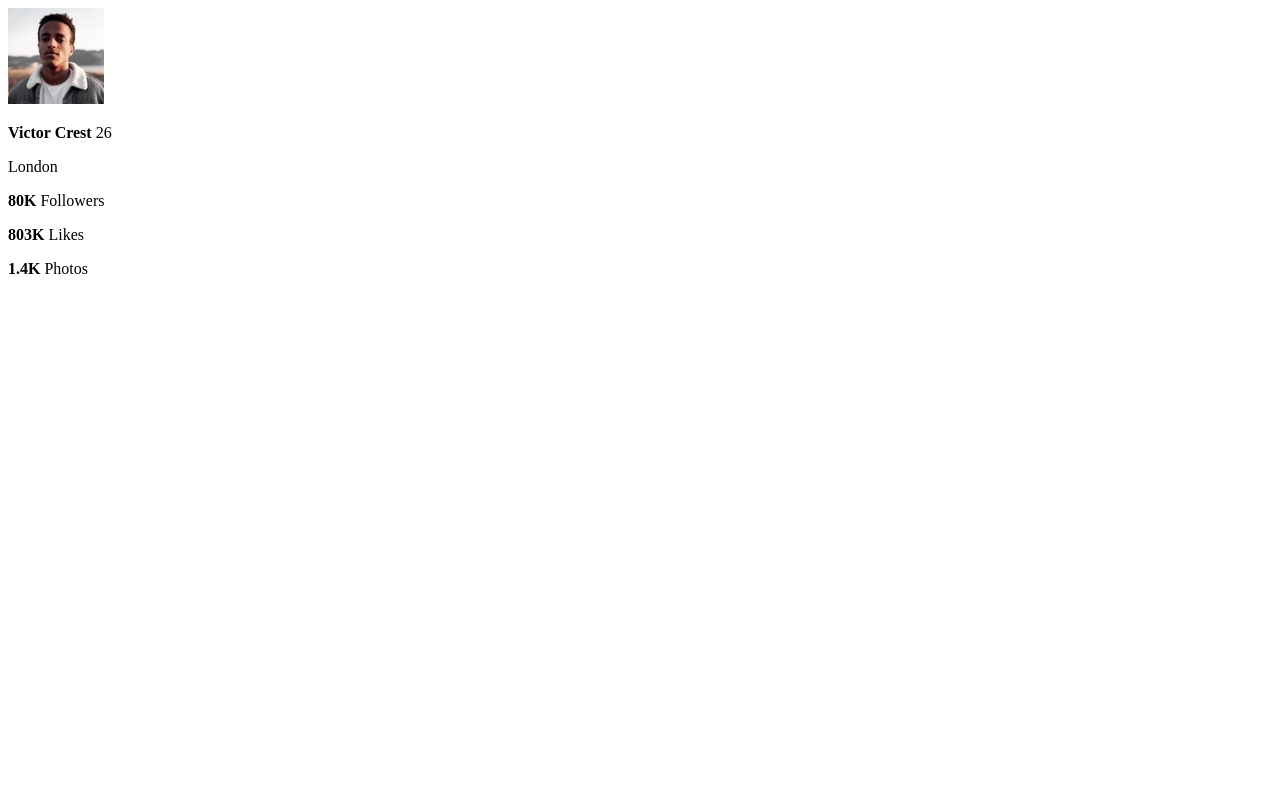
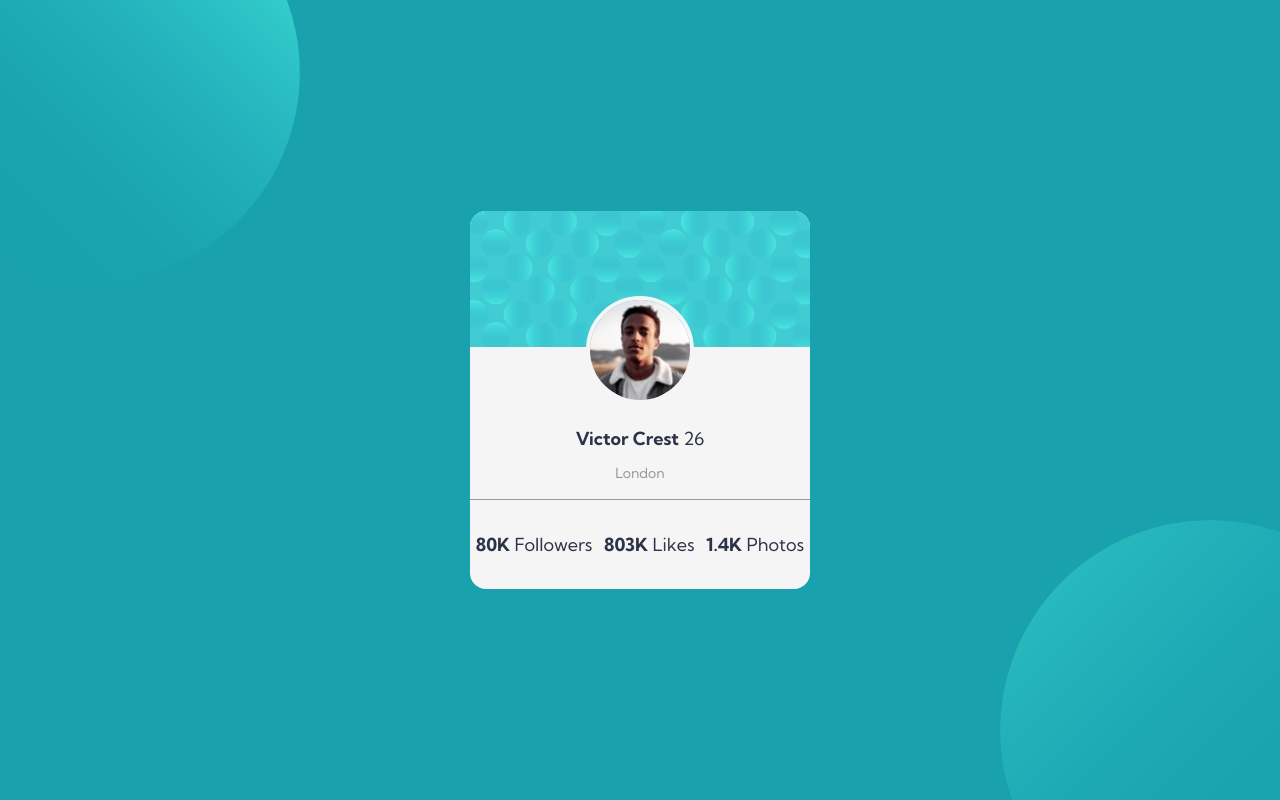
Before and after one commit to domKirs/Profile-card-component, a plain HTML site: page index.html in a window 1280 px wide. Drawn offline with Linux system fonts and the light colour scheme.

Commit message:
updated .sccs, .html

```diff
--- a/css/main.css
+++ b/css/main.css
@@ -1 +1,139 @@
-/* No CSS *//*# sourceMappingURL=main.css.map */
+@import url("https://fonts.googleapis.com/css2?family=Kumbh+Sans:wght@300;400;700&display=swap");
+*, *::before, *::after {
+  -webkit-box-sizing: border-box;
+          box-sizing: border-box;
+}
+
+html {
+  font-size: 18px;
+  font-family: 'Kumbh Sans', sans-serif;
+  color: #2d3248;
+}
+
+body {
+  margin: 0;
+}
+
+main {
+  height: 100vh;
+  width: 100%;
+  background-color: #19a2ae;
+  background-repeat: no-repeat;
+  background-image: url("../images/bg-pattern-top.svg"), url("../images/bg-pattern-bottom.svg");
+  background-position: top -138px left -120px,
+ bottom -140px right -140px;
+  background-size: 420px;
+  display: -webkit-box;
+  display: -ms-flexbox;
+  display: flex;
+  -webkit-box-pack: center;
+      -ms-flex-pack: center;
+          justify-content: center;
+  -webkit-box-align: center;
+      -ms-flex-align: center;
+          align-items: center;
+}
+
+article {
+  background-color: whitesmoke;
+  border-radius: 16px;
+  display: -webkit-box;
+  display: -ms-flexbox;
+  display: flex;
+  -webkit-box-orient: vertical;
+  -webkit-box-direction: normal;
+      -ms-flex-direction: column;
+          flex-direction: column;
+  -webkit-box-pack: center;
+      -ms-flex-pack: center;
+          justify-content: center;
+  width: 340px;
+}
+
+article > header {
+  height: 8rem;
+  position: relative;
+  background-image: url("../images/bg-pattern-card.svg");
+  background-size: 100%;
+  background-repeat: no-repeat;
+  border-top-left-radius: 16px;
+  border-top-right-radius: 16px;
+}
+
+article > header > img {
+  height: 6rem;
+  position: absolute;
+  left: calc(50% - 3rem);
+  bottom: -34%;
+  display: block;
+  border: 4px solid whitesmoke;
+  border-radius: 50%;
+}
+
+article > section:first-of-type {
+  height: 8rem;
+  padding-top: 3rem;
+  -ms-flex-wrap: wrap;
+      flex-wrap: wrap;
+  text-align: center;
+}
+
+article > section:first-of-type > p {
+  margin-bottom: 0.5rem;
+}
+
+article > section:first-of-type > p > strong {
+  font-weight: 700;
+}
+
+article > section:first-of-type > p > span {
+  font-weight: 400;
+  color: #969696;
+}
+
+article > section:first-of-type > p:last-of-type {
+  font-size: 14px;
+  text-align: center;
+  -webkit-box-flex: 1;
+      -ms-flex: 1 0 100%;
+          flex: 1 0 100%;
+  color: #969696;
+}
+
+article > section:last-of-type {
+  height: 5rem;
+  border-top: 1px solid #969696;
+  display: -webkit-box;
+  display: -ms-flexbox;
+  display: flex;
+  -ms-flex-pack: distribute;
+      justify-content: space-around;
+  -webkit-box-align: center;
+      -ms-flex-align: center;
+          align-items: center;
+}
+
+article > section:last-of-type > div {
+  display: -webkit-box;
+  display: -ms-flexbox;
+  display: flex;
+  -webkit-box-orient: vertical;
+  -webkit-box-direction: normal;
+      -ms-flex-direction: column;
+          flex-direction: column;
+  -webkit-box-align: center;
+      -ms-flex-align: center;
+          align-items: center;
+}
+
+article > section:last-of-type > div > span:first-of-type {
+  font-weight: 700;
+  margin-bottom: 0.25rem;
+}
+
+article > section:last-of-type > div > span:last-of-type {
+  font-weight: 100;
+  font-size: 12px;
+  color: #969696;
+}
+/*# sourceMappingURL=main.css.map */
```
